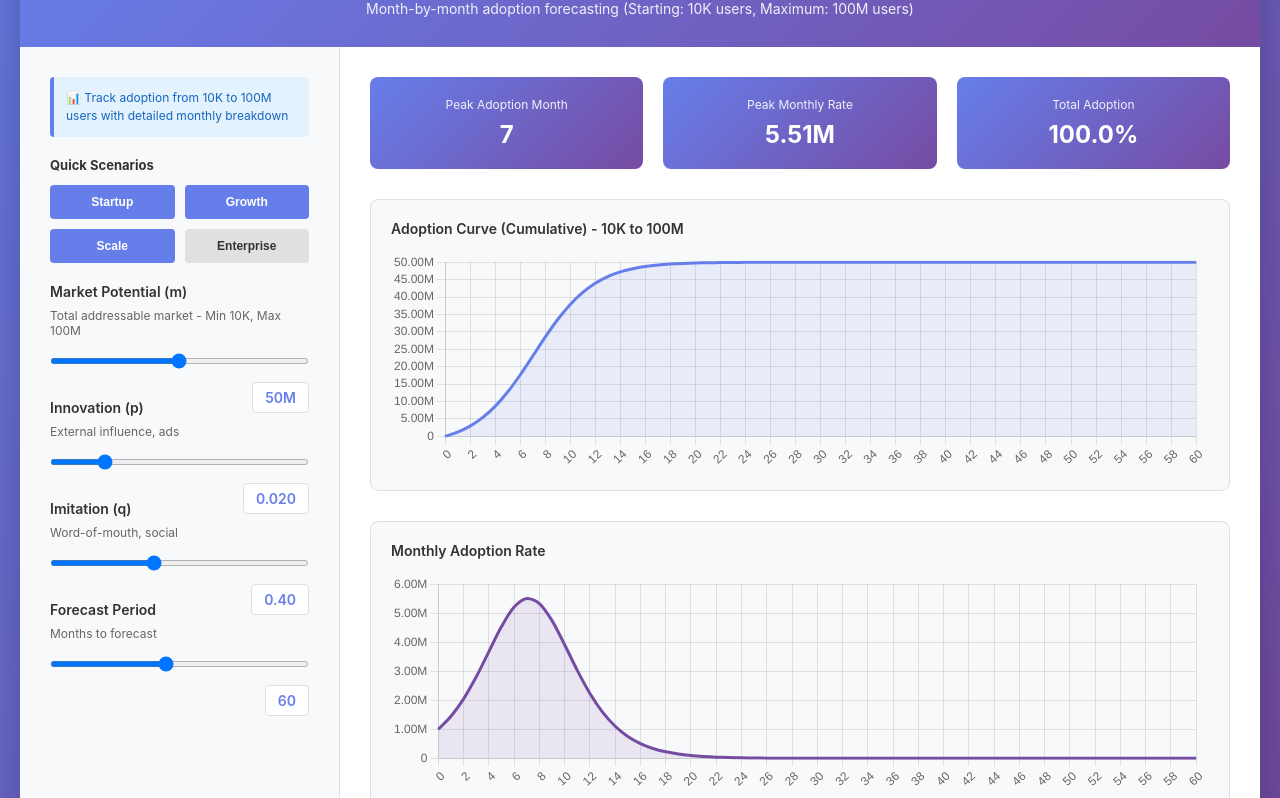
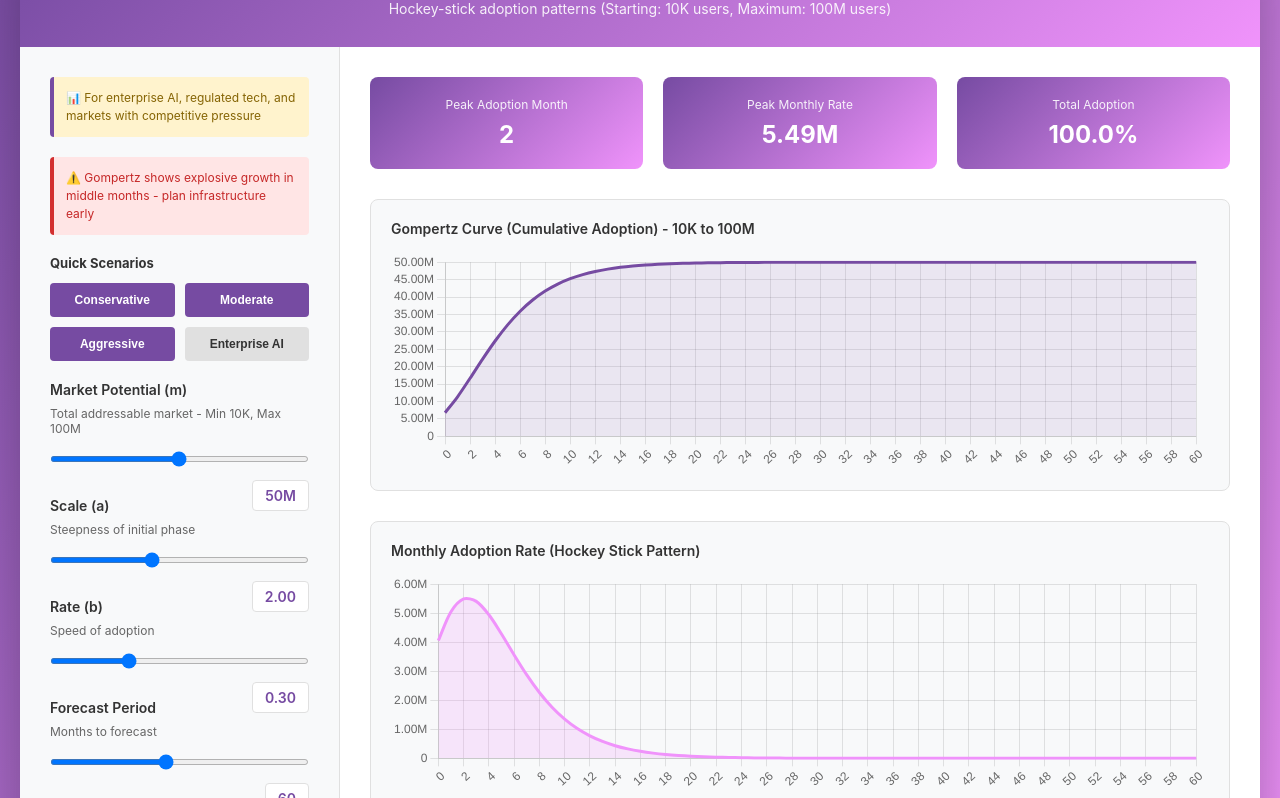
Before and after one commit to JacksonChristie/nexus-curve-engine, a plain HTML site: page gompertz-dashboard.html in a window 1280 px wide. Shown: the part 141-939 px from the top of the page. Drawn offline with nearby package versions, Linux system fonts and the light colour scheme.

Commit message:
Update title and content for Gompertz model

```diff
--- a/gompertz-dashboard.html
+++ b/gompertz-dashboard.html
@@ -3,7 +3,7 @@
 <head>
 <meta charset="UTF-8">
 <meta name="viewport" content="width=device-width, initial-scale=1.0">
-<title>Bass Model - 10K to 100M Users</title>
+<title>Gompertz Model - Nexus Curve Engine 02</title>
 <script src="https://cdnjs.cloudflare.com/ajax/libs/Chart.js/3.9.1/chart.min.js"></script>
 <style>
 * {
@@ -13,7 +13,7 @@ box-sizing: border-box;
 }
 body {
 font-family: -apple-system, BlinkMacSystemFont, 'Segoe UI', Roboto, sans-serif;
-background: linear-gradient(135deg, #667eea 0%, #764ba2 100%);
+background: linear-gradient(135deg, #764ba2 0%, #f093fb 100%);
 min-height: 100vh;
 padding: 20px;
 }
@@ -26,7 +26,7 @@ box-shadow: 0 20px 60px rgba(0,0,0,0.3);
 overflow: hidden;
 }
 .header {
-background: linear-gradient(135deg, #667eea 0%, #764ba2 100%);
+background: linear-gradient(135deg, #764ba2 0%, #f093fb 100%);
 color: white;
 padding: 30px;
 text-align: center;
@@ -72,7 +72,7 @@ background: white;
 padding: 6px 12px;
 border-radius: 4px;
 font-weight: 600;
-color: #667eea;
+color: #764ba2;
 font-size: 14px;
 border: 1px solid #e0e0e0;
 float: right;
@@ -90,14 +90,14 @@ input[type="range"]::-webkit-slider-thumb {
 width: 18px;
 height: 18px;
 border-radius: 50%;
-background: #667eea;
+background: #764ba2;
 cursor: pointer;
 }
 input[type="range"]::-moz-range-thumb {
 width: 18px;
 height: 18px;
 border-radius: 50%;
-background: #667eea;
+background: #764ba2;
 cursor: pointer;
 border: none;
 }
@@ -111,7 +111,7 @@ margin-bottom: 20px;
 padding: 10px 12px;
 border: none;
 border-radius: 4px;
-background: #667eea;
+background: #764ba2;
 color: white;
 font-size: 12px;
 font-weight: 600;
@@ -119,7 +119,7 @@ cursor: pointer;
 transition: background 0.2s;
 }
 .btn:hover {
-background: #764ba2;
+background: #5a3682;
 }
 .btn.secondary {
 background: #e0e0e0;
@@ -153,7 +153,7 @@ gap: 20px;
 margin-bottom: 30px;
 }
 .metric-card {
-background: linear-gradient(135deg, #667eea 0%, #764ba2 100%);
+background: linear-gradient(135deg, #764ba2 0%, #f093fb 100%);
 color: white;
 padding: 20px;
 border-radius: 8px;
@@ -216,12 +216,22 @@ margin-bottom: 15px;
 background: #218838;
 }
 .info-box {
-background: #e3f2fd;
-border-left: 4px solid #667eea;
+background: #fff3cd;
+border-left: 4px solid #764ba2;
 padding: 12px;
 border-radius: 4px;
 font-size: 12px;
-color: #1565c0;
+color: #856404;
+margin-bottom: 20px;
+line-height: 1.5;
+}
+.hockey-stick-warning {
+background: #ffe5e5;
+border-left: 4px solid #d32f2f;
+padding: 12px;
+border-radius: 4px;
+font-size: 12px;
+color: #c62828;
 margin-bottom: 20px;
 line-height: 1.5;
 }
@@ -248,23 +258,27 @@ grid-template-columns: 1fr;
 </div>
 <div class="container">
 <div class="header">
-<h1>Bass Model Forecaster - 10K to 100M Users</h1>
-<p>Month-by-month adoption forecasting (Starting: 10K users, Maximum: 100M users)</p>
+<h1>Gompertz Model Forecaster - 10K to 100M Users</h1>
+<p>Hockey-stick adoption patterns (Starting: 10K users, Maximum: 100M users)</p>
 </div>
 
 <div class="content">
 <div class="controls">
 <div class="info-box">
-📊 Track adoption from 10K to 100M users with detailed monthly breakdown
+📊 For enterprise AI, regulated tech, and markets with competitive pressure
+</div>
+
+<div class="hockey-stick-warning">
+⚠️ Gompertz shows explosive growth in middle months - plan infrastructure early
 </div>
 
 <div style="margin-bottom: 20px;">
 <strong style="font-size: 13px; color: #333; display: block; margin-bottom: 12px;">Quick Scenarios</strong>
 <div class="button-group">
-<button class="btn" onclick="setScenario('startup')">Startup</button>
-<button class="btn" onclick="setScenario('growth')">Growth</button>
-<button class="btn" onclick="setScenario('scale')">Scale</button>
-<button class="btn secondary" onclick="setScenario('enterprise')">Enterprise</button>
+<button class="btn" onclick="setScenario('conservative')">Conservative</button>
+<button class="btn" onclick="setScenario('moderate')">Moderate</button>
+<button class="btn" onclick="setScenario('aggressive')">Aggressive</button>
+<button class="btn secondary" onclick="setScenario('enterprise_ai')">Enterprise AI</button>
 </div>
 </div>
 
@@ -278,20 +292,20 @@ grid-template-columns: 1fr;
 </div>
 
 <div class="control-group">
-<label>Innovation (p)</label>
-<small>External influence, ads</small>
-<input type="range" id="p-slider" min="0.001" max="0.1" value="0.02" step="0.001">
+<label>Scale (a)</label>
+<small>Steepness of initial phase</small>
+<input type="range" id="a-slider" min="0.1" max="5" value="2" step="0.1">
 <div style="text-align: right; margin-top: 8px;">
-<span class="value-display" id="p-value">0.020</span>
+<span class="value-display" id="a-value">2.0</span>
 </div>
 </div>
 
 <div class="control-group">
-<label>Imitation (q)</label>
-<small>Word-of-mouth, social</small>
-<input type="range" id="q-slider" min="0.01" max="1" value="0.4" step="0.01">
+<label>Rate (b)</label>
+<small>Speed of adoption</small>
+<input type="range" id="b-slider" min="0.01" max="1" value="0.3" step="0.01">
 <div style="text-align: right; margin-top: 8px;">
-<span class="value-display" id="q-value">0.40</span>
+<span class="value-display" id="b-value">0.30</span>
 </div>
 </div>
 
@@ -309,29 +323,29 @@ grid-template-columns: 1fr;
 <div class="metrics-row">
 <div class="metric-card">
 <div class="label">Peak Adoption Month</div>
-<div class="value" id="peak-month">18</div>
+<div class="value" id="peak-month">15</div>
 </div>
 <div class="metric-card">
 <div class="label">Peak Monthly Rate</div>
-<div class="value" id="peak-rate">2.1M</div>
+<div class="value" id="peak-rate">3.2M</div>
 </div>
 <div class="metric-card">
 <div class="label">Total Adoption</div>
-<div class="value" id="total-adoption">75%</div>
+<div class="value" id="total-adoption">85%</div>
 </div>
 </div>
 
 <div class="chart-box">
-<h3>Adoption Curve (Cumulative) - 10K to 100M</h3>
+<h3>Gompertz Curve (Cumulative Adoption) - 10K to 100M</h3>
 <canvas id="adoptionChart" height="80"></canvas>
 </div>
 
 <div class="chart-box">
-<h3>Monthly Adoption Rate</h3>
+<h3>Monthly Adoption Rate (Hockey Stick Pattern)</h3>
 <canvas id="rateChart" height="80"></canvas>
 </div>
 
-<h3 style="margin: 30px 0 15px 0; font-size: 16px;">Monthly Breakdown Data</h3>
+<h3 style="margin: 30px 0 15px 0; font-size: 16px;">Month-by-Month Breakdown</h3>
 <button class="export-btn" onclick="exportToCSV()">📥 Export to CSV</button>
 
 <div class="table-container">
@@ -342,8 +356,8 @@ grid-template-columns: 1fr;
 <th>Cumulative Users</th>
 <th>New Users (This Month)</th>
 <th>% of Market</th>
-<th>Hiring Needed*</th>
-<th>Revenue Est.**</th>
+<th>Support Team*</th>
+<th>Estimated Revenue**</th>
 </tr>
 </thead>
 <tbody id="tableBody">
@@ -351,9 +365,10 @@ grid-template-columns: 1fr;
 </table>
 </div>
 
-<div style="font-size: 12px; color: #666; line-height: 1.6;">
-<p><strong>*Hiring Needed:</strong> Assumes 1 person per 500 users (customer support/account management)</p>
-<p><strong>**Revenue Est.:</strong> Assumes $500/user annual contract value</p>
+<div style="font-size: 12px; color: #666; line-height: 1.8; background: #f8f9fa; padding: 15px; border-radius: 4px; margin-top: 15px;">
+<p><strong>*Support Team:</strong> Assumes 1 support person per 400 users (SaaS standard)</p>
+<p><strong>**Estimated Revenue:</strong> Assumes $600/user annual (B2B SaaS average)</p>
+<p><strong>Key Planning Point:</strong> Notice peak happens in middle months. Hire and scale infrastructure 3 months before peak.</p>
 </div>
 </div>
 </div>
@@ -363,10 +378,10 @@ grid-template-columns: 1fr;
 let adoptionChart, rateChart;
 
 const scenarios = {
-startup: { m: 20000, p: 0.01, q: 0.28 },
-growth: { m: 50000, p: 0.02, q: 0.4 },
-scale: { m: 80000, p: 0.015, q: 0.35 },
-enterprise: { m: 100000, p: 0.015, q: 0.35 }
+conservative: { m: 30000, a: 3, b: 0.15 },
+moderate: { m: 50000, a: 2, b: 0.3 },
+aggressive: { m: 80000, a: 1.5, b: 0.5 },
+enterprise_ai: { m: 100000, a: 1.2, b: 0.4 }
 };
 
 function formatNumber(num) {
@@ -375,14 +390,12 @@ if (num >= 1000) return (num / 1000).toFixed(1) + 'K';
 return Math.round(num).toString();
 }
 
-function calculateBass(m, p, q, t) {
+function calculateGompertz(m, a, b, t) {
 const data = [];
 for (let month = 0; month <= t; month++) {
-const exp_term = Math.exp(-(p + q) * month);
-const N_t = (m * (1 - exp_term)) / (1 + (q / p) * exp_term);
-
-const dN_dt = (p * m * (p + q) * (p + q) * exp_term) /
-Math.pow(p + q * exp_term, 2);
+const exp_bt = Math.exp(-b * month);
+const N_t = m * Math.exp(-a * exp_bt);
+const dN_dt = m * b * a * exp_bt * Math.exp(-a * exp_bt);
 
 data.push({
 month: month,
@@ -396,15 +409,15 @@ return data;
 function setScenario(scenario) {
 const s = scenarios[scenario];
 document.getElementById('m-slider').value = s.m;
-document.getElementById('p-slider').value = s.p;
-document.getElementById('q-slider').value = s.q;
+document.getElementById('a-slider').value = s.a;
+document.getElementById('b-slider').value = s.b;
 updateCharts();
 }
 
 function updateCharts() {
 const m = parseFloat(document.getElementById('m-slider').value) * 1000;
-const p = parseFloat(document.getElementById('p-slider').value);
-const q = parseFloat(document.getElementById('q-slider').value);
+const a = parseFloat(document.getElementById('a-slider').value);
+const b = parseFloat(document.getElementById('b-slider').value);
 const t = parseInt(document.getElementById('t-slider').value);
 
 const sliderVal = parseFloat(document.getElementById('m-slider').value);
@@ -413,11 +426,11 @@ document.getElementById('m-value').textContent = (sliderVal / 1000).toFixed(0) +
 } else {
 document.getElementById('m-value').textContent = sliderVal.toFixed(0) + 'K';
 }
-document.getElementById('p-value').textContent = p.toFixed(3);
-document.getElementById('q-value').textContent = q.toFixed(2);
+document.getElementById('a-value').textContent = a.toFixed(2);
+document.getElementById('b-value').textContent = b.toFixed(2);
 document.getElementById('t-value').textContent = t;
 
-const data = calculateBass(m, p, q, t);
+const data = calculateGompertz(m, a, b, t);
 
 let peak = { month: 0, rate: 0 };
 for (let i = 0; i < data.length; i++) {
@@ -444,15 +457,14 @@ type: 'line',
 data: {
 labels: months,
 datasets: [{
-label: 'Cumulative Adoptions',
+label: 'Gompertz Curve',
 data: cumulative,
-borderColor: '#667eea',
-backgroundColor: 'rgba(102, 126, 234, 0.1)',
+borderColor: '#764ba2',
+backgroundColor: 'rgba(118, 75, 162, 0.1)',
 borderWidth: 3,
 fill: true,
 tension: 0.3,
-pointRadius: 0,
-pointHoverRadius: 5
+pointRadius: 0
 }]
 },
 options: {
@@ -477,13 +489,12 @@ labels: months,
 datasets: [{
 label: 'Monthly New Adoptions',
 data: monthly,
-borderColor: '#764ba2',
-backgroundColor: 'rgba(118, 75, 162, 0.1)',
+borderColor: '#f093fb',
+backgroundColor: 'rgba(240, 147, 251, 0.2)',
 borderWidth: 3,
 fill: true,
 tension: 0.3,
-pointRadius: 0,
-pointHoverRadius: 5
+pointRadius: 0
 }]
 },
 options: {
@@ -507,21 +518,21 @@ const tbody = document.getElementById('tableBody');
 tbody.innerHTML = '';
 
 data.forEach((d, idx) => {
-if (idx % 3 === 0 || idx === 0) {
+if (idx % 2 === 0 || idx === 0) {
 const row = tbody.insertRow();
 
 const monthNum = d.month;
 const cumUsers = d.cumulative;
 const newUsers = d.monthly;
 const pctMarket = (cumUsers / m * 100).toFixed(1);
-const hiringNeeded = Math.ceil(cumUsers / 500);
-const revenueEst = (cumUsers * 500).toFixed(0);
+const supportTeam = Math.ceil(cumUsers / 400);
+const revenueEst = (cumUsers * 600).toFixed(0);
 
 row.insertCell(0).textContent = `Month ${monthNum}`;
 row.insertCell(1).textContent = formatNumber(cumUsers);
 row.insertCell(2).textContent = formatNumber(newUsers);
 row.insertCell(3).textContent = pctMarket + '%';
-row.insertCell(4).textContent = formatNumber(hiringNeeded);
+row.insertCell(4).textContent = formatNumber(supportTeam);
 row.insertCell(5).textContent = '$' + formatNumber(revenueEst);
 }
 });
@@ -548,15 +559,15 @@ csv.push(row.join(','));
 const csvContent = 'data:text/csv;charset=utf-8,' + csv.join('\n');
 const link = document.createElement('a');
 link.setAttribute('href', encodeURI(csvContent));
-link.setAttribute('download', 'bass_forecast_10k_100m_' + new Date().toISOString().split('T')[0] + '.csv');
+link.setAttribute('download', 'gompertz_forecast_10k_100m_' + new Date().toISOString().split('T')[0] + '.csv');
 link.click();
 }
 
 updateCharts();
 
 document.getElementById('m-slider').addEventListener('input', updateCharts);
-document.getElementById('p-slider').addEventListener('input', updateCharts);
-document.getElementById('q-slider').addEventListener('input', updateCharts);
+document.getElementById('a-slider').addEventListener('input', updateCharts);
+document.getElementById('b-slider').addEventListener('input', updateCharts);
 document.getElementById('t-slider').addEventListener('input', updateCharts);
 </script>
 </body>
```
